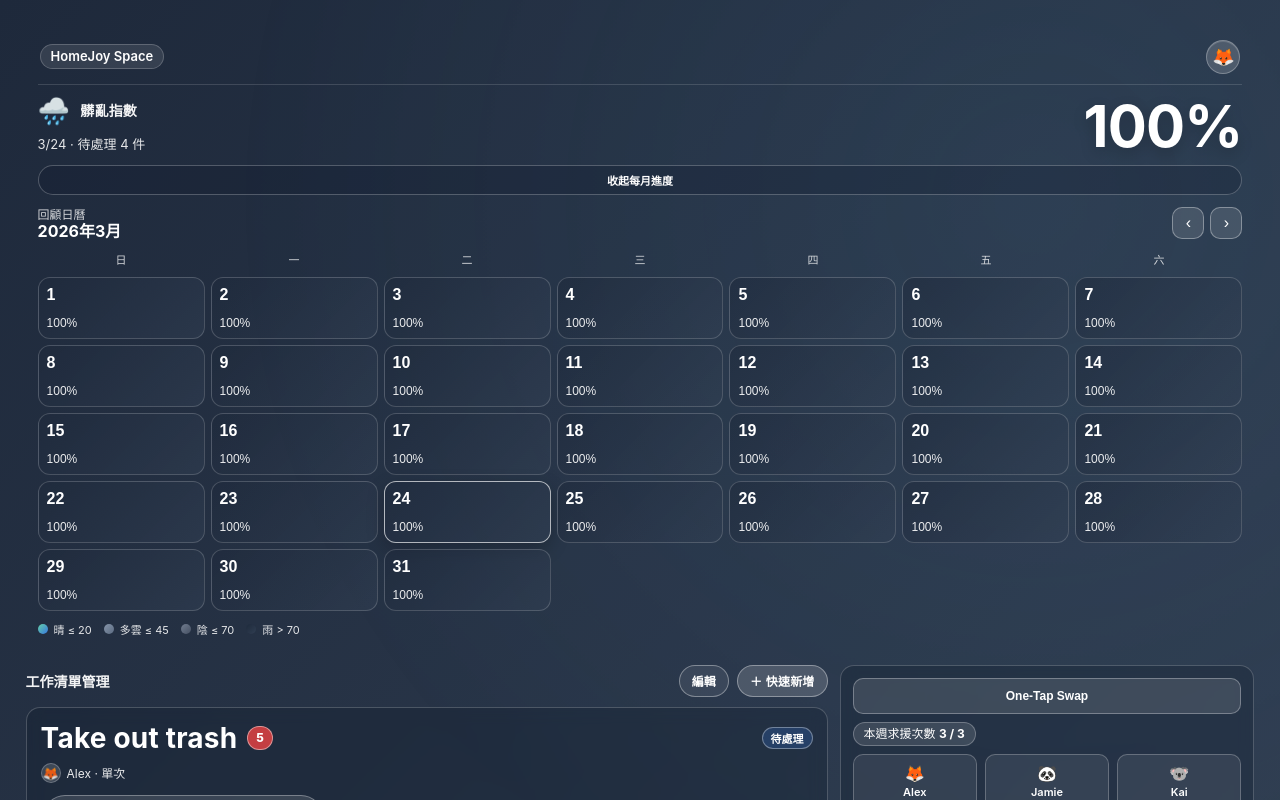
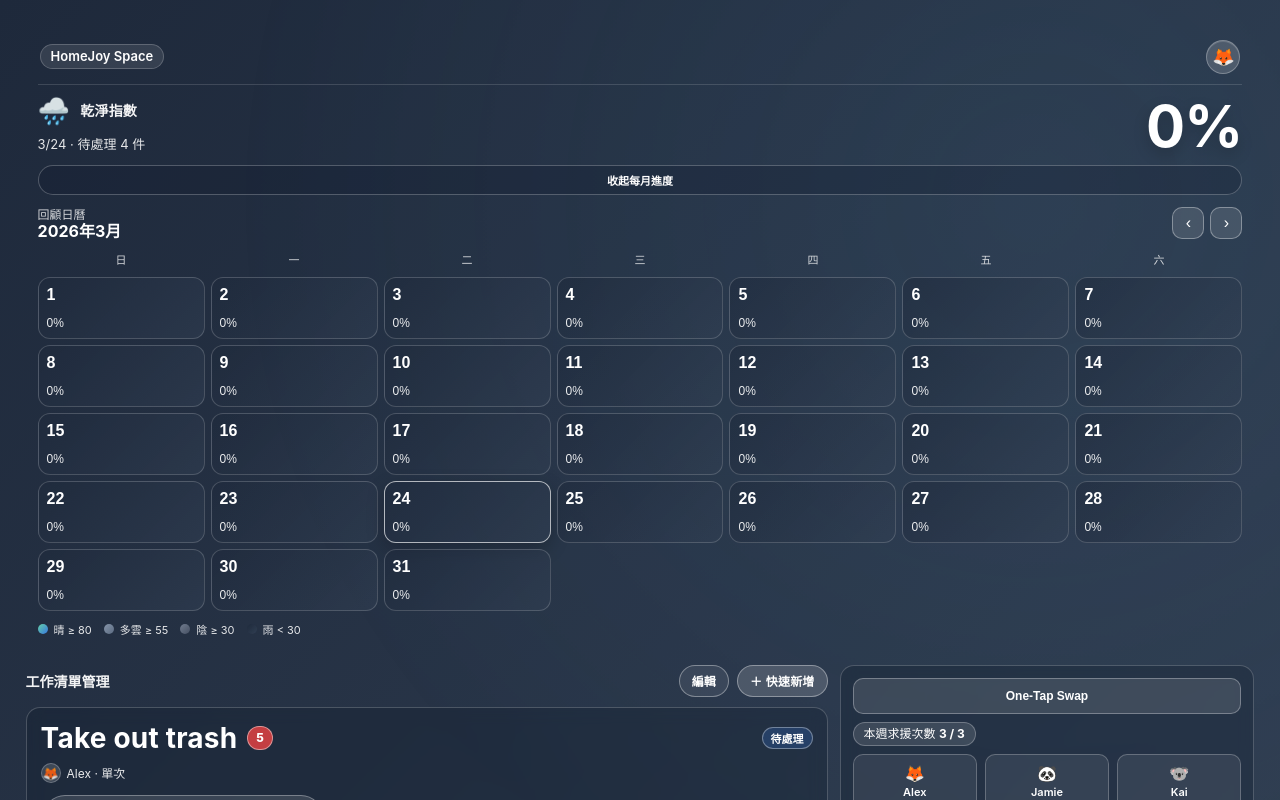
Before and after one commit to Archatom/service_design_prototypes, a React (Vite) app: page / in a window 1280 px wide. Both pictures are taken after a click on the button "查看每月進度". Shown: the top 800 px of the page. Built offline with nearby package versions, Linux system fonts and the light colour scheme.

Commit message:
feat: sync cleanliness index with slide progress

```diff
--- a/src/App.jsx
+++ b/src/App.jsx
@@ -47,14 +47,24 @@ function isSameMonth(a, b) {
     return a.getFullYear() === b.getFullYear() && a.getMonth() === b.getMonth();
 }
 
-function homeClimateFrom(chores) {
+function homeClimateFrom(chores, slideProgressById = {}, pendingCompletionById = {}) {
     const totalWeight = chores.reduce((sum, item) => sum + item.weight, 0);
-    const pendingWeight = chores.filter((item) => !item.done).reduce((sum, item) => sum + item.weight, 0);
-    const completedWeight = totalWeight - pendingWeight;
-    const completedCount = chores.filter((item) => item.done).length;
-    const pendingCount = chores.length - completedCount;
+    const completionRatioById = Object.fromEntries(
+        chores.map((item) => {
+            if (item.done || pendingCompletionById[item.id]) return [item.id, 1];
+            const progress = Number(slideProgressById[item.id]);
+            const normalized = Number.isFinite(progress) ? Math.max(0, Math.min(100, progress)) / 100 : 0;
+            return [item.id, normalized];
+        }),
+    );
+
+    const completedWeight = chores.reduce((sum, item) => sum + item.weight * (completionRatioById[item.id] || 0), 0);
+    const pendingWeight = Math.max(0, totalWeight - completedWeight);
+    const completedCount = chores.reduce((sum, item) => sum + (completionRatioById[item.id] || 0), 0);
+    const pendingCount = Math.max(0, chores.length - completedCount);
 
     const harmonyScore = totalWeight === 0 ? 100 : round((completedWeight / totalWeight) * 100);
+    const cleanlinessScore = harmonyScore;
     const dirtinessScore = 100 - harmonyScore;
     const clutterFeelsLike = Math.min(100, round(dirtinessScore * 0.7 + pendingCount * 10));
     const recoveryPotential = Math.max(0, 100 - clutterFeelsLike);
@@ -66,6 +76,7 @@ function homeClimateFrom(chores) {
         completedCount,
         pendingCount,
         harmonyScore,
+        cleanlinessScore,
         dirtinessScore,
         clutterFeelsLike,
         recoveryPotential,
@@ -86,6 +97,7 @@ function monthDailyStats(chores, monthDate) {
         const completedCount = doneToday.length;
         const pendingCount = Math.max(0, totalCount - completedCount);
         const harmonyScore = totalWeight === 0 ? 100 : round((completedWeight / totalWeight) * 100);
+        const cleanlinessScore = harmonyScore;
         const dirtinessScore = 100 - harmonyScore;
         const clutterFeelsLike = Math.min(100, round(dirtinessScore * 0.7 + pendingCount * 10));
         const recoveryPotential = Math.max(0, 100 - clutterFeelsLike);
@@ -97,6 +109,7 @@ function monthDailyStats(chores, monthDate) {
             completedCount,
             pendingCount,
             harmonyScore,
+            cleanlinessScore,
             dirtinessScore,
             clutterFeelsLike,
             recoveryPotential,
@@ -305,15 +318,10 @@ export default function App() {
     const currentUser = memberById[currentUserId] || null;
     const canManageMembers = currentUser?.role === 'owner' || currentUser?.role === 'admin';
 
-    const choresForClimate = useMemo(
-        () => chores.map((chore) => (
-            !chore.done && completionUndoById[chore.id]
-                ? { ...chore, done: true }
-                : chore
-        )),
-        [chores, completionUndoById],
+    const climate = useMemo(
+        () => homeClimateFrom(chores, completionSlideById, completionUndoById),
+        [chores, completionSlideById, completionUndoById],
     );
-    const climate = useMemo(() => homeClimateFrom(choresForClimate), [choresForClimate]);
     const weather = useMemo(() => weatherFromDirtiness(climate.dirtinessScore), [climate.dirtinessScore]);
     const weatherIcon = useMemo(() => weatherIconFrom(weather), [weather]);
     const activeDate = useMemo(
@@ -361,6 +369,12 @@ export default function App() {
         ];
     }, [monthDays, monthStats, selectedMonth]);
     const selectedDayStats = selectedDayKey ? monthStats[selectedDayKey] : null;
+    const isViewingToday = useMemo(() => isSameDay(activeDate, new Date()), [activeDate]);
+    const displayCleanlinessScore = useMemo(() => {
+        if (isViewingToday) return climate.cleanlinessScore;
+        return selectedDayStats?.cleanlinessScore ?? climate.cleanlinessScore;
+    }, [isViewingToday, selectedDayStats, climate.cleanlinessScore]);
+    const todayKey = useMemo(() => dateKeyLocal(new Date()), []);
     const selectedDateLabel = useMemo(() => {
         const date = activeDate;
         return date.toLocaleDateString('zh-TW', { month: 'numeric', day: 'numeric' });
@@ -1352,14 +1366,14 @@ export default function App() {
                             </div>
                         </div>
 
-                        <section className="dirtiness-card hub-panel" aria-label="髒亂指數與每月進度">
+                        <section className="dirtiness-card hub-panel" aria-label="乾淨指數與每月進度">
                             <div className="dirtiness-head">
                                 <div className="hero-side hero-side-solo">
                                     <p className="hero-icon">
                                         <span className="hero-icon-mark" aria-hidden="true">{weatherIcon}</span>
-                                        <span className="hero-icon-text">髒亂指數</span>
+                                        <span className="hero-icon-text">乾淨指數</span>
                                     </p>
-                                    <strong>{selectedDayStats ? `${selectedDayStats.dirtinessScore}%` : `${climate.dirtinessScore}%`}</strong>
+                                    <strong>{`${displayCleanlinessScore}%`}</strong>
                                     <p className="hero-hint">{selectedDateLabel} · 待處理 {pending.length} 件</p>
                                 </div>
                                 <button
@@ -1405,7 +1419,11 @@ export default function App() {
                                                     aria-pressed={selectedDayKey === cell.key}
                                                 >
                                                     <span className="calendar-day">{cell.date.getDate()}</span>
-                                                    <span className="calendar-metric">{cell.stats ? `${cell.stats.dirtinessScore}%` : '--'}</span>
+                                                    <span className="calendar-metric">
+                                                        {cell.stats
+                                                            ? `${cell.key === todayKey ? climate.cleanlinessScore : cell.stats.cleanlinessScore}%`
+                                                            : '--'}
+                                                    </span>
                                                 </button>
                                             ) : (
                                                 <span key={`blank-${idx}`} className="calendar-cell placeholder" aria-hidden="true" />
@@ -1413,10 +1431,10 @@ export default function App() {
                                         )}
                                     </div>
                                     <div className="calendar-legend">
-                                        <span className="legend-item"><span className="dot sunny" /> 晴 ≤ 20</span>
-                                        <span className="legend-item"><span className="dot cloudy" /> 多雲 ≤ 45</span>
-                                        <span className="legend-item"><span className="dot overcast" /> 陰 ≤ 70</span>
-                                        <span className="legend-item"><span className="dot rainy" /> 雨 &gt; 70</span>
+                                        <span className="legend-item"><span className="dot sunny" /> 晴 ≥ 80</span>
+                                        <span className="legend-item"><span className="dot cloudy" /> 多雲 ≥ 55</span>
+                                        <span className="legend-item"><span className="dot overcast" /> 陰 ≥ 30</span>
+                                        <span className="legend-item"><span className="dot rainy" /> 雨 &lt; 30</span>
                                     </div>
                                 </div>
                             )}
```
